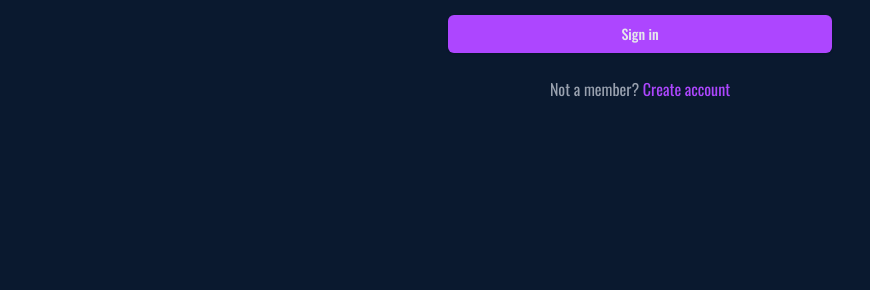
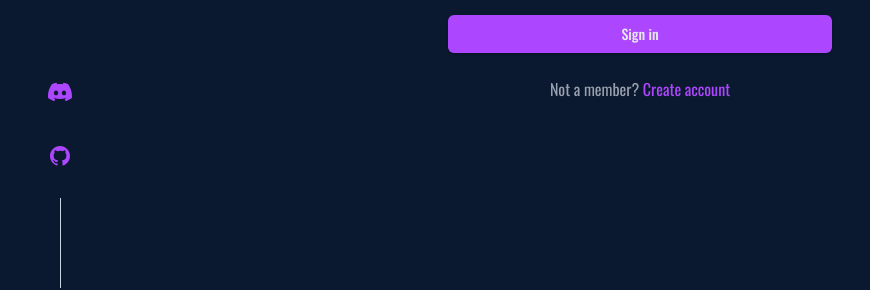
Before and after one commit to Dijamg/TPX-Discord-website, a React (Vite) app in the folder frontend/: page /login in a window 1280 px wide. Shown: the part 512-802 px from the top of the page, without its empty margins (0-870 px from the left). Built offline with nearby package versions, Linux system fonts and the light colour scheme; no server answers.

Commit message:
update footer

```diff
--- a/frontend/src/App.tsx
+++ b/frontend/src/App.tsx
@@ -20,6 +20,7 @@ import AddTournamentPage from './Components/AddTournamentPage'
 import Footer from './Components/Footer';
 import LolAccountService from './Services/lolAccount'
 import AddLolAccountPage from './Components/AddLolAccountForm'
+import SideNav from './Components/SideNav'
 
 const App = () => {
   const [members, setMembers] = useState<Member[]>([])
@@ -88,6 +89,7 @@ const props: AllProps = {
     <div className="flex flex-col min-h-screen">
       <AuthProvider>
         <Router>
+          <SideNav/>
           <Routes>
             <Route path="/" element={<Frontpage allProps={props} refreshKey={refreshKey}/>} />
             <Route path="/members/:id" element={<MemberInfoPage allProps={props} />} />
--- a/frontend/src/Components/Footer.tsx
+++ b/frontend/src/Components/Footer.tsx
@@ -4,7 +4,8 @@ const Footer = () => {
   return (
     <footer className="bg-[#0A192F] text-white py-12 w-full mt-auto" >
       <div className="flex flex-col items-center">
-        <div className="flex space-x-8 mb-8">
+        {/* Social Icons - Only visible on mobile */}
+        <div className="flex space-x-8 mb-8 md:hidden">
           {/* Discord Icon */}
           <span
             className="transition-colors duration-200 text-purple-500 hover:text-purple-400 cursor-pointer"
@@ -14,7 +15,7 @@ const Footer = () => {
               <path d="M20.317 4.369a19.791 19.791 0 00-4.885-1.515.07.07 0 00-.073.035c-.211.375-.444.864-.608 1.249-1.844-.276-3.68-.276-5.486 0-.164-.393-.405-.874-.617-1.249a.07.07 0 00-.073-.035c-1.67.285-3.282.822-4.885 1.515a.064.064 0 00-.03.027C.533 9.045-.32 13.579.099 18.057a.07.07 0 00.028.048c2.052 1.507 4.041 2.422 5.992 3.029a.07.07 0 00.076-.027c.461-.63.873-1.295 1.226-1.994a.07.07 0 00-.038-.098c-.652-.247-1.27-.549-1.872-.892a.07.07 0 01-.007-.117c.125-.094.25-.192.371-.291a.07.07 0 01.071-.01c3.927 1.793 8.18 1.793 12.061 0a.07.07 0 01.072.009c.122.099.246.198.372.292a.07.07 0 01-.006.117 12.298 12.298 0 01-1.873.891.07.07 0 00-.038.099c.36.698.772 1.362 1.225 1.993a.07.07 0 00.076.028c1.961-.607 3.95-1.522 6.002-3.029a.07.07 0 00.028-.048c.5-5.177-.838-9.673-3.548-13.661a.061.061 0 00-.03-.028zM8.02 15.331c-1.183 0-2.156-1.085-2.156-2.419 0-1.333.955-2.418 2.156-2.418 1.21 0 2.175 1.095 2.156 2.418 0 1.334-.955 2.419-2.156 2.419zm7.974 0c-1.183 0-2.156-1.085-2.156-2.419 0-1.333.955-2.418 2.156-2.418 1.21 0 2.175 1.095 2.156 2.418 0 1.334-.946 2.419-2.156 2.419Z" />
             </svg>
           </span>
-          {/* Github Icon */}
+          {/* GitHub Icon */}
           <a
             href="https://github.com/Dijamg/TPX-Discord-website"
             target="_blank"
--- /dev/null
+++ b/frontend/src/Components/SideNav.tsx
@@ -0,0 +1,104 @@
+import React, { useState, useEffect } from 'react'
+import { useLocation } from 'react-router-dom'
+
+const StyledSideElement = ({ orientation, children, isVisible }: { orientation: 'left' | 'right', children: React.ReactNode, isVisible: boolean }) => (
+  <div className={`
+    w-10
+    fixed
+    bottom-0
+    z-10
+    text-slate-300
+    ${orientation === 'left' ? 'left-10' : 'right-10'}
+    max-lg:${orientation === 'left' ? 'left-5' : 'right-5'}
+    max-md:hidden
+    transition-opacity duration-500 ease-in-out
+    ${isVisible ? 'opacity-100' : 'opacity-0 pointer-events-none'}
+  `}>
+    {children}
+  </div>
+)
+
+const StyledSocialList = ({ children }: { children: React.ReactNode }) => (
+  <div className="flex flex-col items-center">
+    <ul className="
+      flex
+      flex-col
+      items-center
+      m-0
+      p-0
+      list-none
+    ">
+      {children}
+    </ul>
+
+    {/* Line after the list */}
+    <div className="w-px h-[90px] mx-auto bg-slate-300"></div>
+  </div>
+)
+
+const SideNav = () => {
+  const [isVisible, setIsVisible] = useState(false)
+  const location = useLocation()
+
+  useEffect(() => {
+    const handleScroll = () => {
+      const scrollPosition = window.scrollY
+      const windowHeight = window.innerHeight
+
+      // If we're on the main page (frontpage), show SideNav when scrolling past hero
+      if (location.pathname === '/') {
+        if (scrollPosition > windowHeight * 0.8) {
+          setIsVisible(true)
+        } else {
+          setIsVisible(false)
+        }
+      }
+    }
+
+    // If we're not on the main page, always show SideNav
+    if (location.pathname !== '/') {
+      setIsVisible(true)
+    } else {
+      // On main page, check scroll position
+      handleScroll()
+      window.addEventListener('scroll', handleScroll)
+      return () => window.removeEventListener('scroll', handleScroll)
+    }
+  }, [location.pathname])
+
+  return (
+    <div className="flex flex-col gap-4">
+      <StyledSideElement orientation="left" isVisible={isVisible}>
+        <StyledSocialList>
+          {/* Discord Icon */}
+          <li className="p-2.5 hover:-translate-y-1 focus:-translate-y-1 transition-transform mb-5">
+            <span
+              className="transition-colors duration-200 text-purple-500 hover:text-purple-400 cursor-pointer"
+              aria-label="Discord"
+            >
+              <svg width="24" height="24" fill="currentColor" viewBox="0 0 24 24">
+                <path d="M20.317 4.369a19.791 19.791 0 00-4.885-1.515.07.07 0 00-.073.035c-.211.375-.444.864-.608 1.249-1.844-.276-3.68-.276-5.486 0-.164-.393-.405-.874-.617-1.249a.07.07 0 00-.073-.035c-1.67.285-3.282.822-4.885 1.515a.064.064 0 00-.03.027C.533 9.045-.32 13.579.099 18.057a.07.07 0 00.028.048c2.052 1.507 4.041 2.422 5.992 3.029a.07.07 0 00.076-.027c.461-.63.873-1.295 1.226-1.994a.07.07 0 00-.038-.098c-.652-.247-1.27-.549-1.872-.892a.07.07 0 01-.007-.117c.125-.094.25-.192.371-.291a.07.07 0 01.071-.01c3.927 1.793 8.18 1.793 12.061 0a.07.07 0 01.072.009c.122.099.246.198.372.292a.07.07 0 01-.006.117 12.298 12.298 0 01-1.873.891.07.07 0 00-.038.099c.36.698.772 1.362 1.225 1.993a.07.07 0 00.076.028c1.961-.607 3.95-1.522 6.002-3.029a.07.07 0 00.028-.048c.5-5.177-.838-9.673-3.548-13.661a.061.061 0 00-.03-.028zM8.02 15.331c-1.183 0-2.156-1.085-2.156-2.419 0-1.333.955-2.418 2.156-2.418 1.21 0 2.175 1.095 2.156 2.418 0 1.334-.955 2.419-2.156 2.419zm7.974 0c-1.183 0-2.156-1.085-2.156-2.419 0-1.333.955-2.418 2.156-2.418 1.21 0 2.175 1.095 2.156 2.418 0 1.334-.946 2.419-2.156 2.419Z" />
+              </svg>
+            </span>
+          </li>
+          {/* GitHub Icon */}
+          <li className="p-2.5 hover:-translate-y-1 focus:-translate-y-1 transition-transform mb-5">
+            <a
+              href="https://github.com/Dijamg/TPX-Discord-website"
+              target="_blank"
+              rel="noopener noreferrer"
+              className="transition-colors duration-200 text-purple-500 hover:text-purple-400"
+              aria-label="GitHub"
+            >
+              <svg width="24" height="24" fill="currentColor" viewBox="0 0 24 24">
+                <path d="M12 2C6.477 2 2 6.484 2 12.021c0 4.428 2.865 8.184 6.839 9.504.5.092.682-.217.682-.482 0-.237-.009-.868-.014-1.703-2.782.605-3.369-1.342-3.369-1.342-.454-1.157-1.11-1.465-1.11-1.465-.908-.62.069-.608.069-.608 1.004.07 1.532 1.032 1.532 1.032.892 1.53 2.341 1.088 2.91.832.092-.647.35-1.088.636-1.339-2.22-.253-4.555-1.113-4.555-4.951 0-1.093.39-1.988 1.029-2.688-.103-.253-.446-1.272.098-2.65 0 0 .84-.27 2.75 1.025A9.564 9.564 0 0 1 12 6.844c.85.004 1.705.115 2.504.337 1.909-1.295 2.748-1.025 2.748-1.025.546 1.378.203 2.397.1 2.65.64.7 1.028 1.595 1.028 2.688 0 3.847-2.338 4.695-4.566 4.944.359.309.678.92.678 1.855 0 1.338-.012 2.419-.012 2.749 0 .267.18.579.688.481C19.138 20.2 22 16.447 22 12.021 22 6.484 17.523 2 12 2Z" />
+              </svg>
+            </a>
+          </li>
+        </StyledSocialList>
+      </StyledSideElement>
+    </div>
+  )
+}
+
+export default SideNav
```
